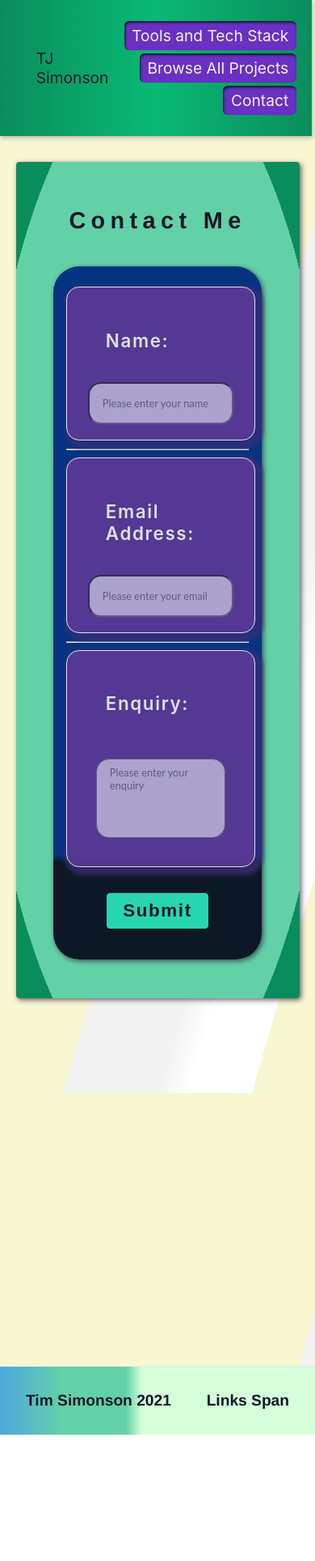
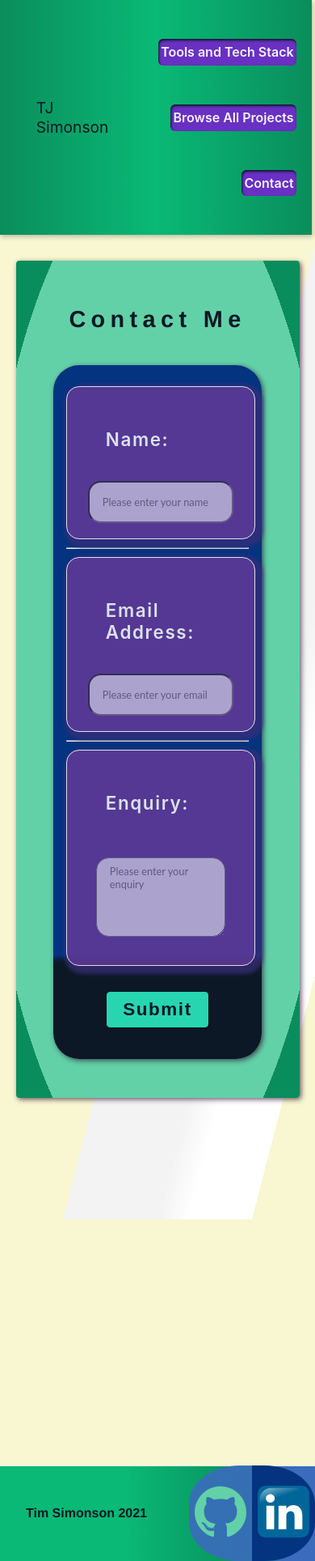
Before and after one commit to ttytango/nextjs-portofolio, a Next.js app: page /contact-me in a window 390 px wide. Shown: the whole page at 81% size. Before the commit the page ends 1772 px from the top, so only its background shows below. Built offline with nearby package versions, Linux system fonts and the light colour scheme.

Commit message:
footer links added

```diff
--- a/components/layout/footer.js
+++ b/components/layout/footer.js
@@ -1,13 +1,19 @@
+import Image from "next/image";
 import styles from "./footer.module.scss";
 
 export default function Footer() {
+	const github = "https://github.com/ttytango";
+	const linkedIn = "https://www.linkedin.com/in/tim-simonson-6513441b1/";
 	return (
 		<footer className={styles.footer}>
 			<div className={styles.footerContent}>
 				<h4>Tim Simonson 2021</h4>
-				<span />
-				<h4>Links Span</h4>
-			</div>
+					<div className={styles.footerLinks}>
+						<a href={github}><Image src={"/icons/" + "github.svg"} alt="Github" height={64} width={64} /></a>
+						<a href={linkedIn}><Image src={"/icons/" + "linkedin.svg"} alt="Github" height={64} width={64} /></a>
+					</div>
+				</div>
+
 		</footer>
 	);
 }
--- a/components/layout/footer.module.scss
+++ b/components/layout/footer.module.scss
@@ -1,16 +1,15 @@
 @import "../../styles/variables";
 .footer {
   position: relative;
- background: linear-gradient(to right, $blue-jeans, $color-tertiary-light 20% 40%, $aquamarine 45% 80%);
- top: 50vh;
+  background: linear-gradient(to right, $color-tertiary 40%, $color-tertiary-dark 80% 80%, $color-four-light 90%);
+  top: 50vh;
   bottom: 0%;
   width: 100%;
-  height: 10vh;
+  height: 14vh;
   border-top: 1px solid #eaeaea;
   display: flex;
- align-items: center;
- justify-content: space-between;
-
+  align-items: center;
+  justify-content: space-between;
 }
 
 .footerContent {
@@ -18,10 +17,28 @@
  width: 100%;
  margin: 0 auto;
  align-content: flex-end;
- padding: 0 2rem;
+ padding: 0 0 0 2rem;
  flex-direction: row;
  justify-content: space-between;
- span {
-  flex-basis:  1;
+ h4 {
+  font-size: 2rem;
+   align-self: center;
+  @media(max-width:767px) {
+   font-size: 1rem;
+  }
  }
+
 }
+
+ .footerLinks {
+   position: relative;
+   display: flex;
+   flex-direction: row;
+   align-items: center;
+   justify-content: space-around;
+   width: 40vw;
+   height: 14vh;
+   margin: 0;
+   background: linear-gradient(to right, rgba($color-four-light, 0.9) 50%, rgba($color-four-dark, 1) 50%);
+   border-radius: 40%;
+ }
--- a/components/layout/navbar.module.scss
+++ b/components/layout/navbar.module.scss
@@ -74,12 +74,16 @@
             padding: 0.8rem 0.8rem;
             font-weight: 600;
         }
-        // @include respond(large) {
-        //     width: 200px;
-        // }
-        // @include respond(medium) {
-        //     width: 200px;
-        // }
+        @media(max-width: 767px) {
+            display: flex;
+            flex-direction: column;
+            font-size: 1rem;
+            margin: 1rem auto;
+            padding: 0.4rem 0.2rem;
+            font-weight: 600;
+            align-content: space-around;
+            //gap: 2rem;
+        }
         &:active {
             background-color: $color-tertiary-light;
             color: $black;
```
Also changed, not shown: components/home/about-me.module.scss (+7 -1 lines), components/ui/modal.module.scss (+7 -0 lines), pages/projects/projectList.module.scss (+2 -22 lines), public/icons/github.svg (added), public/icons/linkedin.svg (added).
